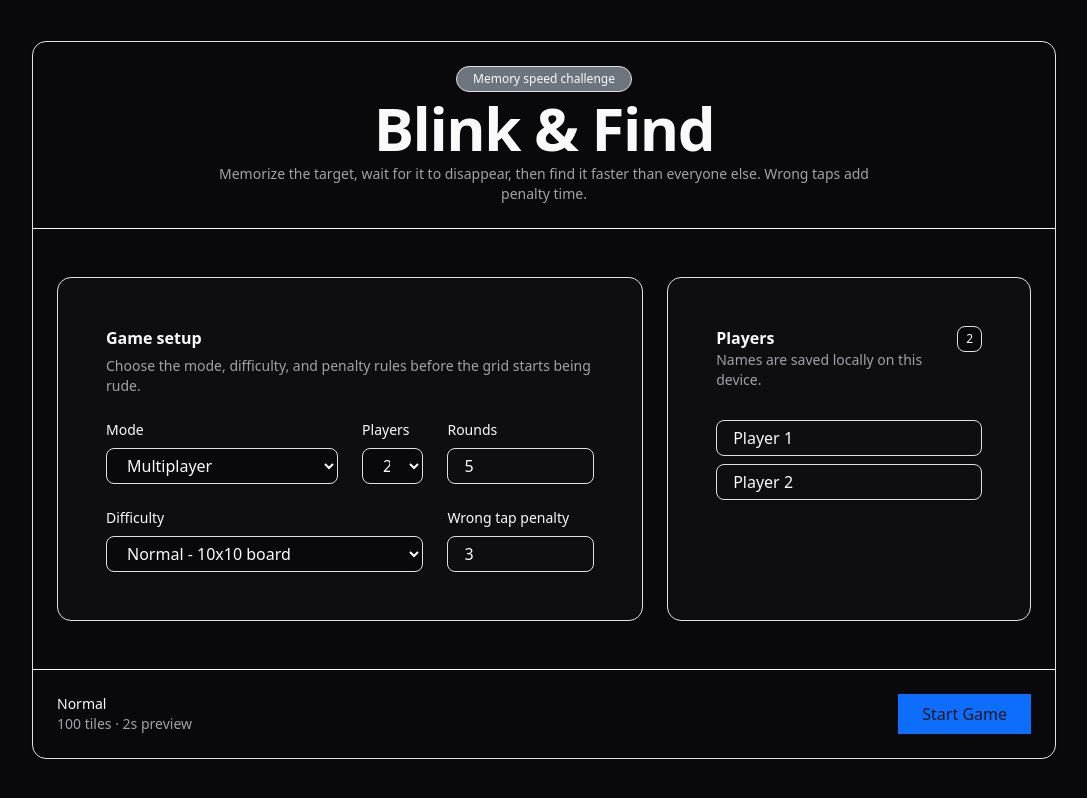
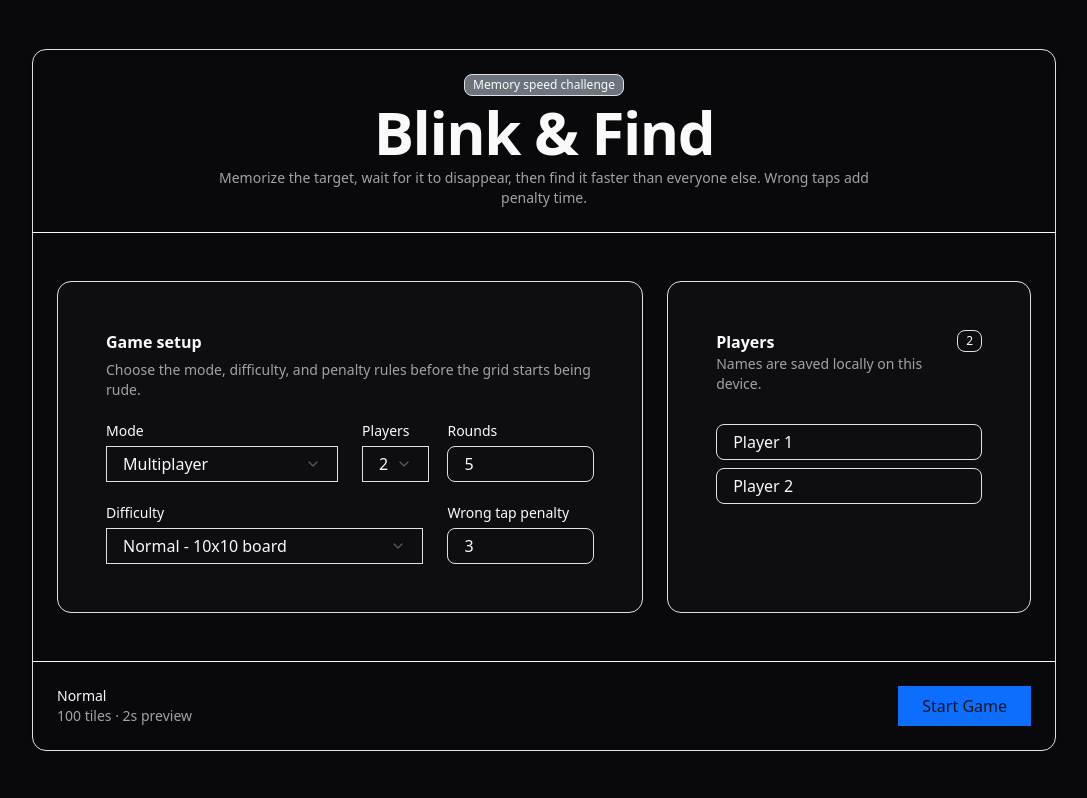
Before and after one commit to Nischhalsubba/blink-and-find, a Next.js app: page / in a window 1280 px wide. Shown: the whole page, without its empty margins (96-1183 px from the left). Built offline with nearby package versions, Linux system fonts and the light colour scheme.

Commit message:
Use shadcn Select Badge and Label on setup

```diff
--- a/src/components/StartScreen.tsx
+++ b/src/components/StartScreen.tsx
@@ -1,5 +1,6 @@
 "use client";
 
+import { Badge } from "@/components/ui/badge";
 import { Button } from "@/components/ui/button";
 import {
   Card,
@@ -10,7 +11,14 @@ import {
   CardTitle,
 } from "@/components/ui/card";
 import { Input } from "@/components/ui/input";
-import { NativeSelect } from "@/components/ui/native-select";
+import { Label } from "@/components/ui/label";
+import {
+  Select,
+  SelectContent,
+  SelectItem,
+  SelectTrigger,
+  SelectValue,
+} from "@/components/ui/select";
 import { DIFFICULTIES } from "@/lib/gameDefaults";
 import type { Difficulty, GameConfig, GameMode } from "@/types/game";
 
@@ -30,8 +38,7 @@ interface StartScreenProps {
 
 /**
  * Setup screen for Blink & Find.
- * This now uses real shadcn-style component files and Tailwind utility classes,
- * while Bootstrap remains available elsewhere in the app where it already works.
+ * Uses official shadcn-style primitives for form controls and layout.
  */
 export default function StartScreen({
   mode,
@@ -78,9 +85,9 @@ export default function StartScreen({
     <section className="flex h-full items-center justify-center px-1">
       <Card className="max-h-[calc(100vh-2rem)] w-full max-w-5xl overflow-hidden">
         <CardHeader className="border-b text-center">
-          <div className="mx-auto w-fit rounded-full border bg-secondary px-3 py-1 text-xs font-medium text-secondary-foreground">
+          <Badge variant="secondary" className="mx-auto">
             Memory speed challenge
-          </div>
+          </Badge>
           <CardTitle className="text-4xl font-bold tracking-tight sm:text-6xl">
             Blink &amp; Find
           </CardTitle>
@@ -101,33 +108,38 @@ export default function StartScreen({
 
               <CardContent className="grid gap-4 px-5 sm:grid-cols-6">
                 <div className="grid gap-2 sm:col-span-3">
-                  <label className="text-sm font-medium" htmlFor="mode">Mode</label>
-                  <NativeSelect
-                    id="mode"
-                    value={mode}
-                    onChange={(event) => onModeChange(event.target.value as GameMode)}
-                  >
-                    <option value="single">Single Player</option>
-                    <option value="multiplayer">Multiplayer</option>
-                  </NativeSelect>
+                  <Label htmlFor="mode">Mode</Label>
+                  <Select value={mode} onValueChange={(value) => onModeChange(value as GameMode)}>
+                    <SelectTrigger id="mode">
+                      <SelectValue placeholder="Choose mode" />
+                    </SelectTrigger>
+                    <SelectContent>
+                      <SelectItem value="single">Single Player</SelectItem>
+                      <SelectItem value="multiplayer">Multiplayer</SelectItem>
+                    </SelectContent>
+                  </Select>
                 </div>
 
                 <div className="grid gap-2 sm:col-span-1">
-                  <label className="text-sm font-medium" htmlFor="players">Players</label>
-                  <NativeSelect
-                    id="players"
-                    value={mode === "single" ? 1 : playerNames.length}
+                  <Label htmlFor="players">Players</Label>
+                  <Select
+                    value={String(mode === "single" ? 1 : playerNames.length)}
                     disabled={mode === "single"}
-                    onChange={(event) => updatePlayerCount(Number(event.target.value))}
+                    onValueChange={(value) => updatePlayerCount(Number(value))}
                   >
-                    {[2, 3, 4, 5, 6].map((count) => (
-                      <option key={count} value={count}>{count}</option>
-                    ))}
-                  </NativeSelect>
+                    <SelectTrigger id="players">
+                      <SelectValue placeholder="Players" />
+                    </SelectTrigger>
+                    <SelectContent>
+                      {[2, 3, 4, 5, 6].map((count) => (
+                        <SelectItem key={count} value={String(count)}>{count}</SelectItem>
+                      ))}
+                    </SelectContent>
+                  </Select>
                 </div>
 
                 <div className="grid gap-2 sm:col-span-2">
-                  <label className="text-sm font-medium" htmlFor="rounds">Rounds</label>
+                  <Label htmlFor="rounds">Rounds</Label>
                   <Input
                     id="rounds"
                     min={1}
@@ -139,22 +151,23 @@ export default function StartScreen({
                 </div>
 
                 <div className="grid gap-2 sm:col-span-4">
-                  <label className="text-sm font-medium" htmlFor="difficulty">Difficulty</label>
-                  <NativeSelect
-                    id="difficulty"
-                    value={difficulty}
-                    onChange={(event) => onDifficultyChange(event.target.value as Difficulty)}
-                  >
-                    {DIFFICULTIES.map((item) => (
-                      <option key={item.id} value={item.id}>
-                        {item.label} - {item.description}
-                      </option>
-                    ))}
-                  </NativeSelect>
+                  <Label htmlFor="difficulty">Difficulty</Label>
+                  <Select value={difficulty} onValueChange={(value) => onDifficultyChange(value as Difficulty)}>
+                    <SelectTrigger id="difficulty">
+                      <SelectValue placeholder="Choose difficulty" />
+                    </SelectTrigger>
+                    <SelectContent>
+                      {DIFFICULTIES.map((item) => (
+                        <SelectItem key={item.id} value={item.id}>
+                          {item.label} - {item.description}
+                        </SelectItem>
+                      ))}
+                    </SelectContent>
+                  </Select>
                 </div>
 
                 <div className="grid gap-2 sm:col-span-2">
-                  <label className="text-sm font-medium" htmlFor="penalty">Wrong tap penalty</label>
+                  <Label htmlFor="penalty">Wrong tap penalty</Label>
                   <Input
                     id="penalty"
                     min={0}
@@ -174,16 +187,16 @@ export default function StartScreen({
                     <CardTitle className="text-base">Players</CardTitle>
                     <CardDescription>Names are saved locally on this device.</CardDescription>
                   </div>
-                  <div className="rounded-md border bg-background px-2 py-1 text-xs font-medium">
+                  <Badge variant="outline">
                     {mode === "single" ? 1 : playerNames.length}
-                  </div>
+                  </Badge>
                 </div>
               </CardHeader>
 
               <CardContent className="grid gap-2 px-5 sm:grid-cols-2 lg:grid-cols-1">
                 {playerNames.map((name, index) => (
                   <div className="grid gap-2" key={index}>
-                    <label className="sr-only" htmlFor={`player-${index}`}>Player {index + 1}</label>
+                    <Label className="sr-only" htmlFor={`player-${index}`}>Player {index + 1}</Label>
                     <Input
                       id={`player-${index}`}
                       value={name}
```
